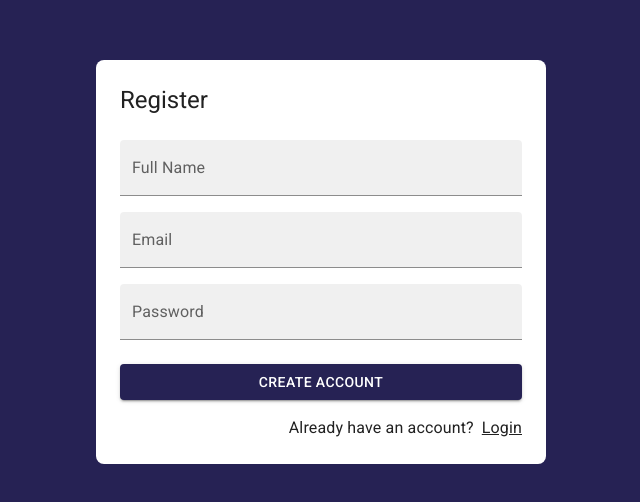
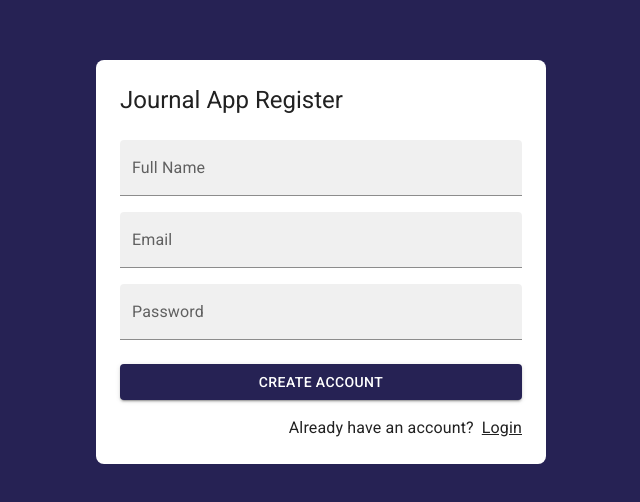
Before and after one commit to makadown/rv-journal-app, a React (Vite) app: page /auth/register in a window 1280 px wide. Shown: the part 138-640 px from the top of the page, without its empty margins (319-959 px from the left). Built offline with nearby package versions, Linux system fonts and the light colour scheme.

Commit message:
Configurando redux

```diff
--- a/package.json
+++ b/package.json
@@ -15,8 +15,10 @@
     "@fontsource/roboto": "^5.0.13",
     "@mui/icons-material": "^5.15.19",
     "@mui/material": "^5.15.19",
+    "@reduxjs/toolkit": "^2.2.6",
     "react": "^18.2.0",
     "react-dom": "^18.2.0",
+    "react-redux": "^9.1.2",
     "react-router": "^6.23.1",
     "react-router-dom": "^6.23.1"
   },
--- a/src/auth/layout/AuthLayout.jsx
+++ b/src/auth/layout/AuthLayout.jsx
@@ -22,7 +22,7 @@ export const AuthLayout = ({ children, title ='' }) => {
                         borderRadius: 2
                     }}
                 >
-                    <Typography variant="h5" sx={{ mb: 1 }}> {title}</Typography>
+                    <Typography variant="h5" sx={{ mb: 1 }}> Journal App {title}</Typography>
                     {
                         /* Login / Register form or any other form  */
                         children
--- a/src/main.jsx
+++ b/src/main.jsx
@@ -1,13 +1,18 @@
 import React from 'react'
 import ReactDOM from 'react-dom/client'
-import {JournalApp} from './JournalApp';
+import { JournalApp } from './JournalApp';
 import './styles.css'
 import { BrowserRouter } from 'react-router-dom';
+import { Provider } from 'react-redux';
+import { store } from './store';
+
 
 ReactDOM.createRoot(document.getElementById('root')).render(
   <React.StrictMode>
-    <BrowserRouter>
-      <JournalApp />
-    </BrowserRouter>
+    <Provider store={store}>
+      <BrowserRouter>
+        <JournalApp />
+      </BrowserRouter>
+    </Provider>
   </React.StrictMode>,
 )
--- /dev/null
+++ b/src/store/index.js
@@ -0,0 +1 @@
+export * from './store';
--- /dev/null
+++ b/src/store/store.js
@@ -0,0 +1,8 @@
+import { configureStore } from '@reduxjs/toolkit'
+
+/**
+ * Esta es mi "fuente unica de la verdad".
+ */
+export const store = configureStore({
+  reducer: {},
+});
```
Also changed, not shown: 1 other file (tests, documents, lock files or other folders).
